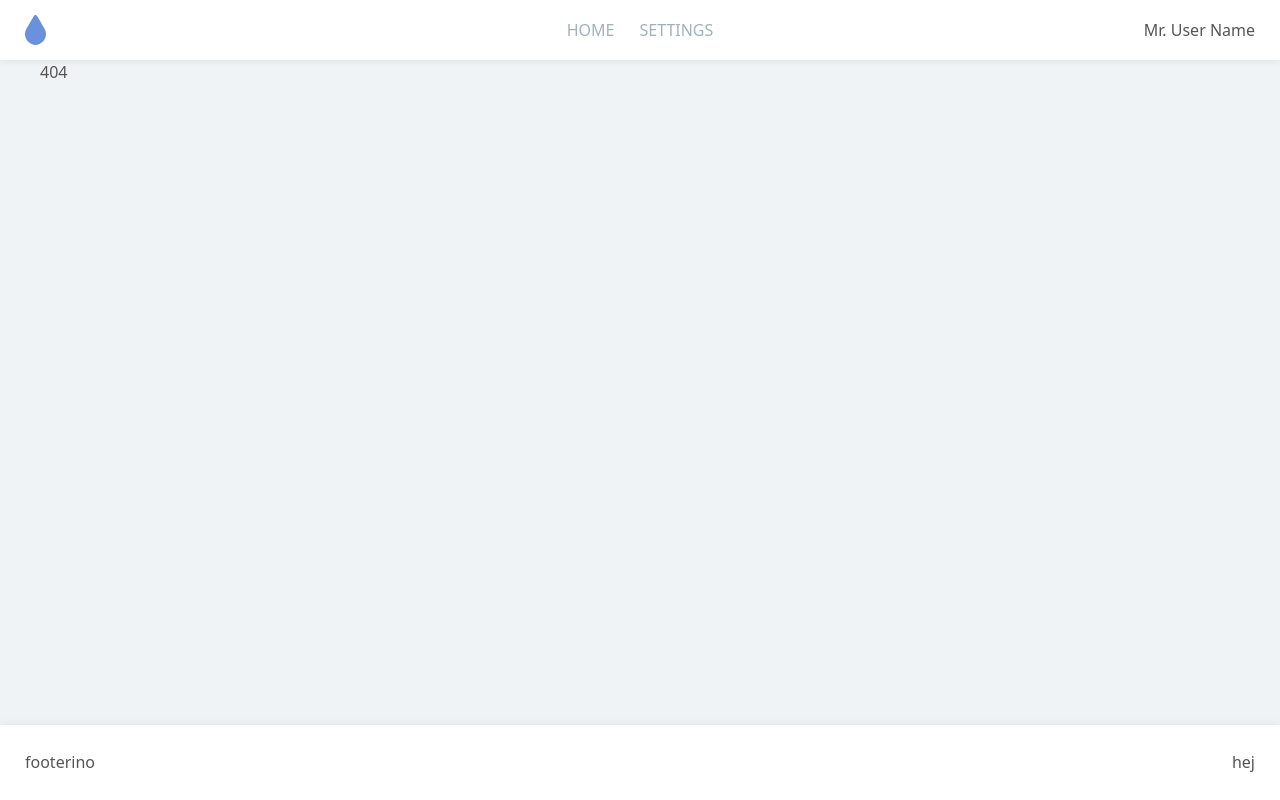
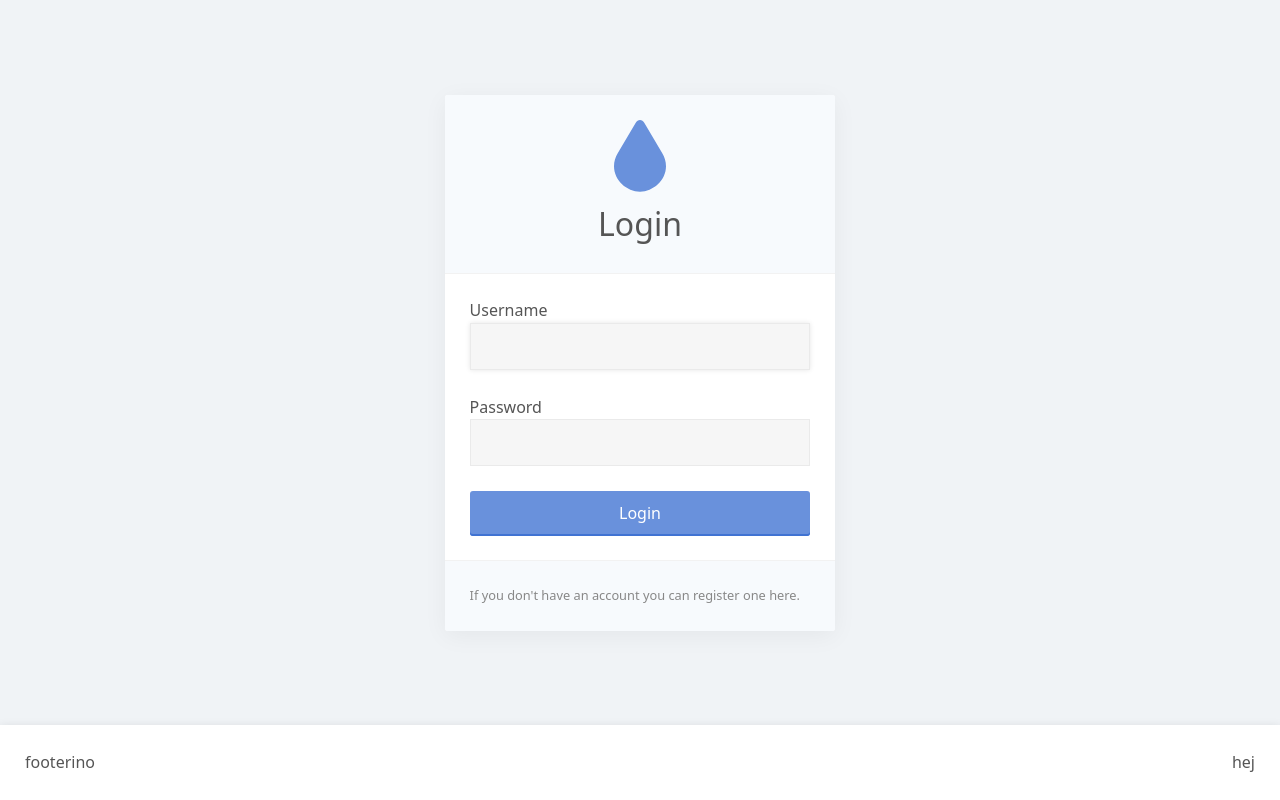
Before and after one commit to samuelsson/lumidrop_react, a React (Create React App) app: page /login in a window 1280 px wide. Before the commit this address had no page. Built offline with nearby package versions, Linux system fonts and the light colour scheme.

Commit message:
Add a login page

```diff
--- a/src/App/Routes.js
+++ b/src/App/Routes.js
@@ -4,12 +4,14 @@ import { Switch, Route, Redirect } from "react-router-dom";
 import Home from './pages/Home';
 import Settings from './pages/Settings/Settings';
 import PageNotFound from './pages/PageNotFound';
+import Login from './pages/Login/Login';
 
 class Routes extends Component {
     render() {
         return (
             <Switch>
                 <Redirect exact path="/" to={'/home'}/>
+                <Route path="/login" component={Login}/>
                 <Route path="/home" component={Home}/>
                 <Route path="/settings" component={Settings}/>
                 <Route path="*" component={PageNotFound}/>
--- /dev/null
+++ b/src/App/common/ViewClean.js
@@ -0,0 +1,17 @@
+import React, { Component } from 'react';
+import Footer from './Footer/Footer';
+
+class ViewClean extends Component {
+    render() {
+        return (
+            <div className="wrapper-clean">
+                <section className="main">
+                    {this.props.children}
+                </section>
+                <Footer/>
+            </div>
+        );
+    }
+}
+
+export default ViewClean;
--- /dev/null
+++ b/src/App/pages/Login/Login.js
@@ -0,0 +1,49 @@
+import React, { Component } from 'react';
+import ViewClean from '../../common/ViewClean';
+
+import './Login.scss'
+import * as Button from '../../common/Button/Button';
+
+class Login extends Component {
+    render() {
+        const login = () => console.log('log in');
+
+        return (
+            <ViewClean>
+                <div className="login-wrapper">
+                    <div className="header">
+                        <img className="logo" src={'/images/lumidrop_logo.svg'} alt="lumidrop logo"/>
+                        <div><h1>Login</h1></div>
+                    </div>
+                    <div className="content">
+                        <form noValidate>
+                            <label>
+                                <span>Username</span>
+                                <input
+                                    type="text"
+                                    name="username"
+                                    autoFocus/>
+                            </label>
+                            <br/>
+                            <br/>
+                            <label>
+                                <span>Password</span>
+                                <input
+                                    type="password"
+                                    name="password"/>
+                            </label>
+                            <br/>
+                            <br/>
+                            <Button.Primary text={'Login'} fullWidth={true} onClick={login}/>
+                        </form>
+                    </div>
+                    <div className="footer">
+                        If you don't have an account you can register one here.
+                    </div>
+                </div>
+            </ViewClean>
+        );
+    }
+}
+
+export default Login;
--- /dev/null
+++ b/src/App/pages/Login/Login.scss
@@ -0,0 +1,38 @@
+@import "../../../styles/abstracts";
+
+.login-wrapper {
+  min-width: 100%;
+  background-color: $white;
+  border-radius: 3px;
+  @include box-shadow(0, 5px, 25px, rgba(0, 0, 0, 0.05));
+
+  .header {
+    border-radius: 3px 3px 0 0;
+    padding: $padding-medium;
+    background-color: $very-light-blue-gray;
+    text-align: center;
+    @include box-shadow(0, 1px, 0, rgba(0, 0, 0, 0.05));
+
+    .logo {
+      width: 15%;
+      height: auto;
+    }
+  }
+
+  .content { padding: $padding-medium; }
+
+  .footer {
+    padding: $padding-medium;
+    border-radius: 0 0 3px 3px;
+    background-color: $very-light-blue-gray;
+    font-size: 0.8rem;
+    color: #888;
+    @include box-shadow(0, -1px, 0, rgba(0, 0, 0, 0.05));
+  }
+}
+
+@media (min-width: 768px) {
+  .login-wrapper {
+    min-width: 350px;
+  }
+}
--- a/src/styles/layout/_forms.scss
+++ b/src/styles/layout/_forms.scss
@@ -1,5 +1,5 @@
 input {
-    padding: 15px;
+    padding: $padding-extra-small $padding-small;
     width: 100%;
     box-sizing: border-box;
     background-color: #f6f6f6;
--- a/src/styles/layout/_grid.scss
+++ b/src/styles/layout/_grid.scss
@@ -52,3 +52,18 @@
         "sidebar-left main"
         "sidebar-left footer";
 }
+
+.wrapper-clean {
+    @extend %default-grid;
+
+    grid-template-rows: 1fr auto;
+    grid-template-areas:
+            "main"
+            "footer";
+
+    .main {
+        display: flex;
+        align-items: center;
+        justify-content: center;
+    }
+}
```
